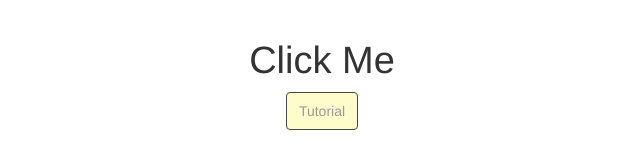
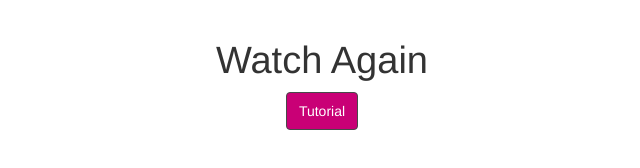
Before and after one commit to saralkochar/appTutorial, a plain HTML site: page index.html in a window 1280 px wide. Shown: the whole page, without its empty margins (318-958 px from the left). Drawn offline with nearby package versions, Linux system fonts and the light colour scheme.

Commit message:
Load modal on page load and changed button color

```diff
--- /dev/null
+++ b/includes/js/script.js
@@ -0,0 +1,7 @@
+$(document).ready( function() {
+
+	$(window).load(function(){
+		$('#myModal').modal('show');
+	});
+
+});
--- a/index.html
+++ b/index.html
@@ -20,7 +20,7 @@
 
     <div class="container text-center">
 
-    <h1> Click Me </h1>
+    <h1> Watch Again </h1>
 
     <!-- Large modal -->
     <button class="btn btn-default" data-toggle="modal" data-target=".bs-example-modal-lg">Tutorial</button>
@@ -100,6 +100,9 @@
   <!-- If no online access, fallback to our hardcoded version of jQuery -->
   <script>window.jQuery || document.write('<script src="includes/js/jquery-1.8.2.min.js"><\/script>')</script>
 
+  <!-- custom JS -->
+  <script src="/includes/js/script.js"></script>
+
   <!-- Bootstrap JS -->
   <script src="bootstrap/js/bootstrap.min.js"></script>
 
--- a/style.css
+++ b/style.css
@@ -6,8 +6,8 @@ body {
 .btn-default {
   top: 25%;
   left:25%;
-  color: #999;
-  background: #fffccc;
+  color: #ffffff;
+  background: #c90076;
 }
 
 /* -------------------------------
```
